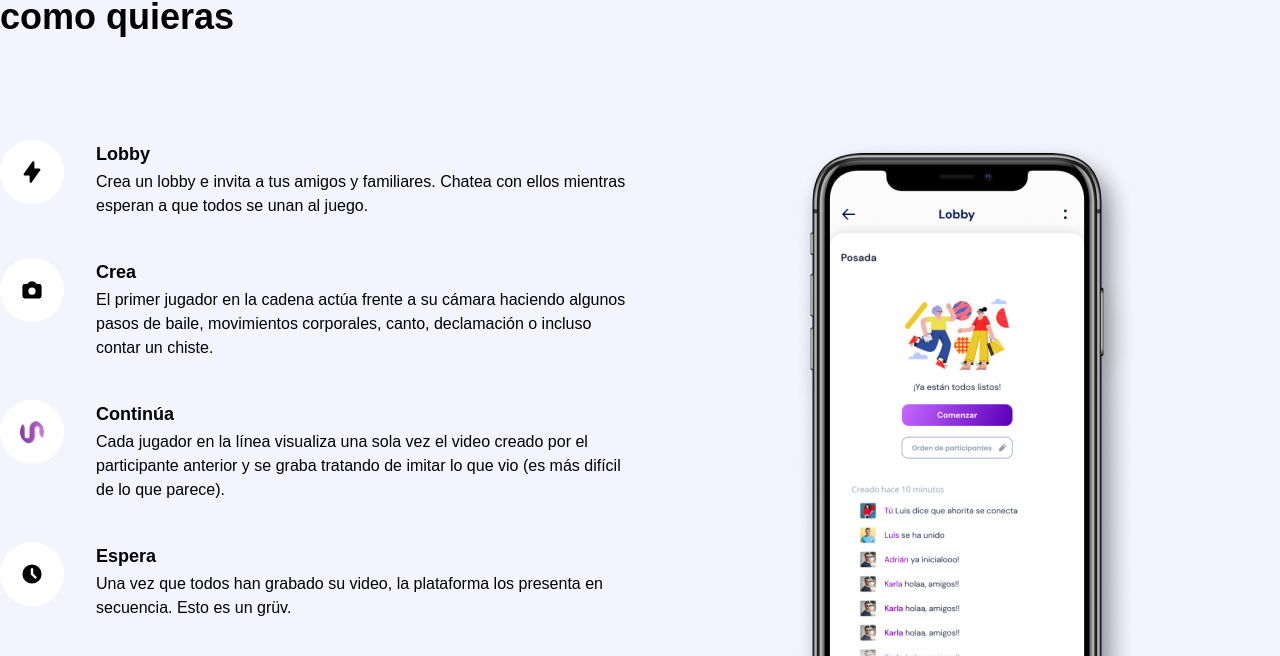
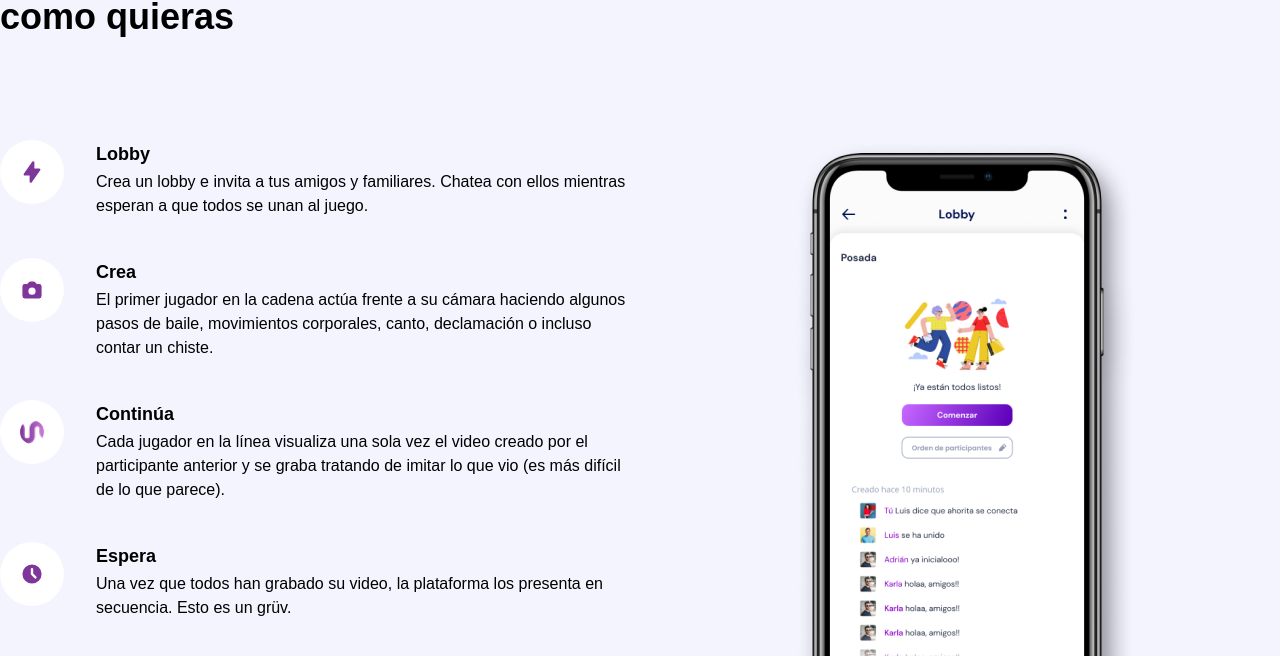
Before and after one commit to axented/gruv, a Vue app: page / in a window 1280 px wide. Shown: the part 1174-1830 px from the top of the page. Built offline with nearby package versions, Linux system fonts and the light colour scheme.

Commit message:
Add color updates

```diff
--- a/src/App.vue
+++ b/src/App.vue
@@ -11,7 +11,7 @@
             <img class="pr-5 h-10" src="./assets/google-play-badge.png">
           </div>
         </div>
-        <img class="absolute bottom-0 right-0" src="./assets/girl.png">
+        <img class="absolute bottom-0 right-0 w-1/2" src="./assets/girl.png">
       </div>
     </div>
     <div class="container mx-auto">
@@ -32,14 +32,14 @@
         <div class="grid grid-cols-2 gap-5">
           <div class="space-y-10 col-span-1">
             <div class="flex">
-              <LightningBoltIcon class="flex-none w-16 h-16 rounded-full bg-white mr-8 p-5" width="50" height="50"/>
+              <LightningBoltIcon class="flex-none w-16 h-16 rounded-full bg-white mr-8 p-5 text-primary" width="50" height="50"/>
               <div class="min-w-0 relative flex-auto">
                 <h2 class="text-lg font-semibold text-black mb-0.5">Lobby</h2>
                 <p>Crea un lobby e invita a tus amigos y familiares. Chatea con ellos mientras esperan a que todos se unan al juego.</p>
               </div>
             </div>
             <div class="flex">
-              <CameraIcon class="flex-none w-16 h-16 rounded-full bg-white mr-8 p-5" width="50" height="50"/>
+              <CameraIcon class="flex-none w-16 h-16 rounded-full bg-white mr-8 p-5 text-primary" width="50" height="50"/>
               <div class="min-w-0 relative flex-auto">
                 <h2 class="text-lg font-semibold text-black mb-0.5">Crea</h2>
                 <p>El primer jugador en la cadena actúa frente a su cámara haciendo algunos pasos de baile, movimientos corporales, canto, declamación o incluso contar un chiste.</p>
@@ -53,7 +53,7 @@
               </div>
             </div>
             <div class="flex">
-              <ClockIcon class="flex-none w-16 h-16 rounded-full bg-white mr-8 p-5" width="50" height="50"/>
+              <ClockIcon class="flex-none w-16 h-16 rounded-full bg-white mr-8 p-5 text-primary" width="50" height="50"/>
               <div class="min-w-0 relative flex-auto">
                 <h2 class="text-lg font-semibold text-black mb-0.5">Espera</h2>
                 <p>Una vez que todos han grabado su video, la plataforma los presenta en secuencia. Esto es un grüv.</p>
```
